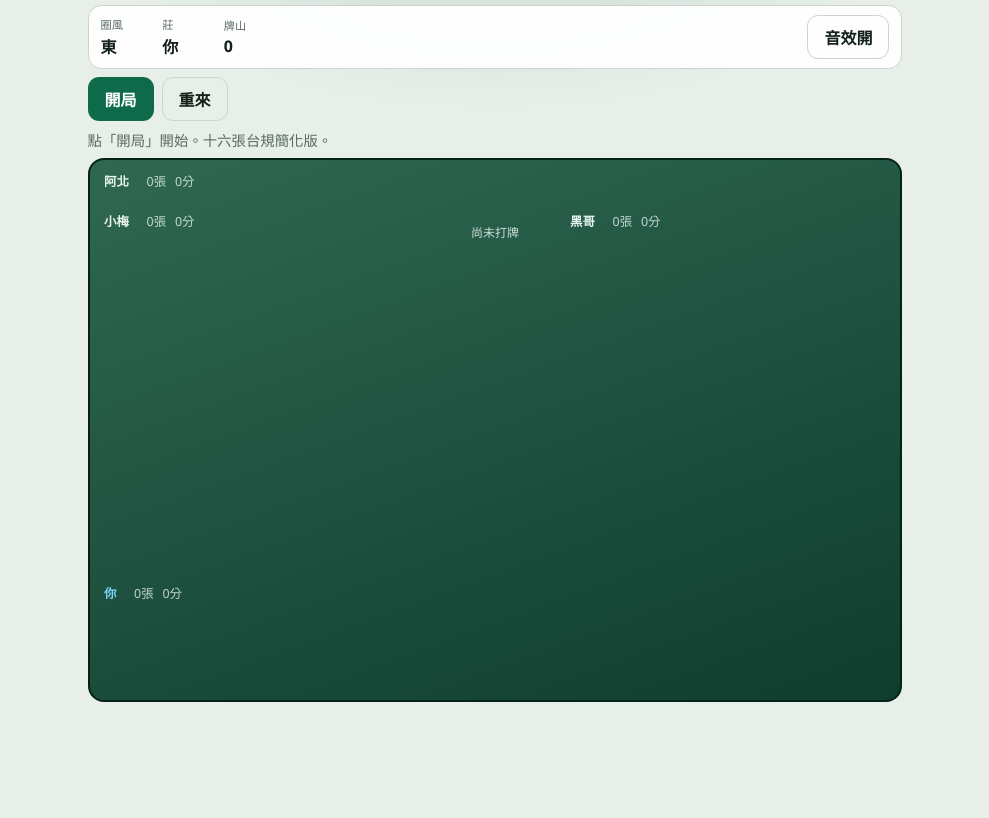
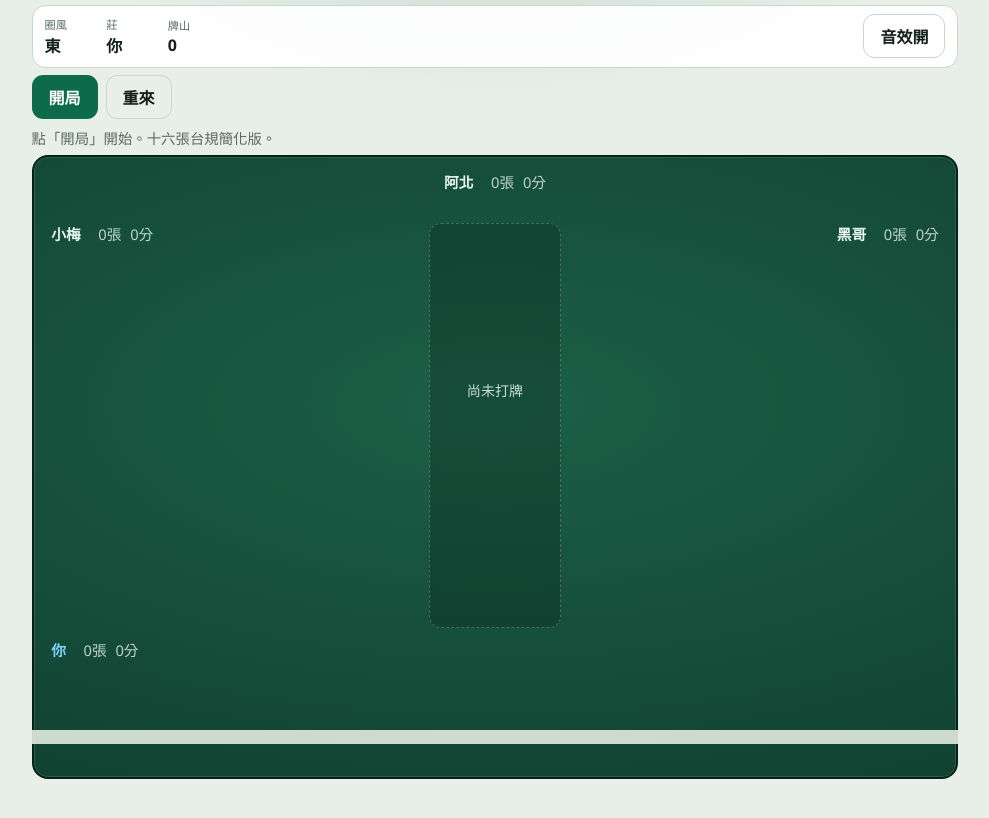
Before and after one commit to sampot/pg-mahjong, a plain HTML site: page index.html in a window 1280 px wide. Shown: the part 56-874 px from the top of the page, without its empty margins (145-1134 px from the left). Before the commit the page ends 800 px from the top, so only its background shows below. Drawn offline with Linux system fonts and the light colour scheme.

Commit message:
fix: scale table felt, seats, and discards with layout
Grow mini tiles and discard ponds with hand size, give the felt a
taller mid-table, and enlarge the center discard on wide screens.

```diff
--- a/styles.css
+++ b/styles.css
@@ -11,16 +11,19 @@
   --felt-edge: #0f3d2e;
   --danger: #b91c1c;
   --you: #0ea5e9;
-  /* Scale with viewport; width ceiling = one full hand (17) + chrome */
+  /* Scale with viewport; width ceiling = full hand (17) + table side chrome */
   --tile-h: clamp(3.05rem, 4.6vw, 4.65rem);
   --tile-face-w: calc(var(--tile-h) * 0.78);
+  --mini-h: calc(var(--tile-h) * 0.58);
+  --mini-w: calc(var(--mini-h) * 0.75);
   --hand-gap: 0.18rem;
   --hand-tiles: 17;
   --hand-span: calc(
     var(--hand-tiles) * var(--tile-face-w) + (var(--hand-tiles) - 1) * var(--hand-gap) +
       1.25rem
   );
-  --layout-max: var(--hand-span);
+  --table-side: clamp(0rem, 8vw, 5.5rem);
+  --layout-max: calc(var(--hand-span) + var(--table-side));
 }
 
 @media (prefers-color-scheme: dark) {
@@ -161,23 +164,78 @@
 .table {
   display: flex;
   flex-direction: column;
-  gap: 0.45rem;
-  padding: 0.55rem;
+  gap: 0.5rem;
+  padding: 0.6rem;
   border-radius: 1rem;
   background:
-    linear-gradient(160deg, color-mix(in oklab, var(--felt) 92%, #fff), var(--felt-edge));
+    radial-gradient(
+      120% 80% at 50% 40%,
+      color-mix(in oklab, var(--felt) 88%, #2a7a5c),
+      var(--felt-edge)
+    );
   border: 2px solid color-mix(in oklab, var(--felt-edge) 70%, #000);
+  box-shadow: inset 0 0 0 1px color-mix(in oklab, #fff 12%, transparent);
   color: #e8f5ef;
   flex: 1 1 auto;
-  min-height: 0;
+  min-height: min(70dvh, 36rem);
+}
+
+.seat {
+  min-width: 0;
+}
+
+.seat-top {
+  display: flex;
+  flex-direction: column;
+  align-items: center;
+  text-align: center;
+  gap: 0.25rem;
+}
+
+.seat-top .seat-melds,
+.seat-top .seat-flowers,
+.seat-top .seat-discards {
+  justify-content: center;
+  width: 100%;
 }
 
 .seat-mid {
   display: grid;
-  grid-template-columns: minmax(0, 1fr) minmax(5rem, 0.55fr) minmax(0, 1fr);
-  gap: 0.45rem;
-  align-items: start;
+  grid-template-columns: minmax(0, 1fr) minmax(5.5rem, 0.5fr) minmax(0, 1fr);
+  gap: 0.5rem;
+  align-items: stretch;
   flex: 1 1 auto;
+  min-height: calc(var(--tile-h) * 3.2);
+}
+
+.seat-left,
+.seat-right {
+  display: flex;
+  flex-direction: column;
+  gap: 0.25rem;
+  min-height: 100%;
+}
+
+.seat-left {
+  align-items: flex-start;
+}
+
+.seat-right {
+  align-items: flex-end;
+  text-align: right;
+}
+
+.seat-right .seat-melds,
+.seat-right .seat-flowers,
+.seat-right .seat-discards {
+  justify-content: flex-end;
+}
+
+.seat-you {
+  display: flex;
+  flex-direction: column;
+  gap: 0.3rem;
+  margin-top: auto;
 }
 
 .seat-meta {
@@ -185,8 +243,8 @@
   flex-wrap: wrap;
   align-items: baseline;
   gap: 0.35rem 0.55rem;
-  font-size: 0.78rem;
-  margin-bottom: 0.25rem;
+  font-size: clamp(0.75rem, 1.35vw, 0.92rem);
+  margin-bottom: 0.1rem;
 }
 
 .seat-name {
@@ -211,23 +269,36 @@
   flex-direction: column;
   align-items: center;
   justify-content: center;
-  gap: 0.35rem;
-  min-height: 4.5rem;
-  padding: 0.35rem;
+  gap: 0.4rem;
+  min-height: 100%;
+  padding: 0.5rem;
+  border-radius: 0.75rem;
+  background: color-mix(in oklab, #000 18%, transparent);
+  border: 1px dashed color-mix(in oklab, #fff 22%, transparent);
 }
 
 .trick-hint {
   margin: 0;
-  font-size: 0.75rem;
+  font-size: clamp(0.72rem, 1.2vw, 0.88rem);
   opacity: 0.85;
   text-align: center;
 }
 
 .last-tile {
-  min-height: 3.2rem;
+  min-height: calc(var(--tile-h) * 1.05);
   display: flex;
   align-items: center;
   justify-content: center;
+}
+
+.last-tile .tile {
+  width: var(--tile-face-w);
+  height: var(--tile-h);
+}
+
+.last-tile .tile .tile-face {
+  width: 100%;
+  height: 100%;
 }
 
 .seat-melds,
@@ -235,14 +306,25 @@
 .seat-discards {
   display: flex;
   flex-wrap: wrap;
-  gap: 0.15rem;
-  margin-bottom: 0.2rem;
+  gap: 0.18rem;
+  margin-bottom: 0.15rem;
 }
 
 .seat-discards {
-  max-height: 4.5rem;
+  max-height: calc(var(--mini-h) * 3.4);
   overflow: auto;
-  opacity: 0.9;
+  opacity: 0.95;
+  flex: 1 1 auto;
+  align-content: flex-start;
+  width: 100%;
+}
+
+.seat-top .seat-discards {
+  max-height: calc(var(--mini-h) * 2.4);
+}
+
+.seat-you .seat-discards {
+  max-height: calc(var(--mini-h) * 2.2);
 }
 
 .hand-scroll {
@@ -285,13 +367,13 @@
 }
 
 .tile.mini {
-  width: calc(var(--tile-h) * 0.42);
-  height: calc(var(--tile-h) * 0.56);
+  width: var(--mini-w);
+  height: var(--mini-h);
 }
 
 .tile.back {
-  width: calc(var(--tile-h) * 0.28);
-  height: calc(var(--tile-h) * 0.38);
+  width: calc(var(--mini-w) * 0.72);
+  height: calc(var(--mini-h) * 0.72);
 }
 
 .hand .tile {
@@ -405,6 +487,10 @@
 }
 
 @media (min-width: 640px) {
+  :root {
+    --mini-h: calc(var(--tile-h) * 0.64);
+  }
+
   .hero {
     display: flex;
     flex-wrap: wrap;
@@ -421,12 +507,28 @@
     margin: 0;
   }
 
-  .seat-discards {
-    max-height: 7rem;
+  .meter,
+  .controls,
+  .status {
+    flex-shrink: 0;
   }
 
-  .center-felt {
-    min-height: 6rem;
+  .table {
+    min-height: min(74dvh, 42rem);
+    padding: 0.75rem 0.85rem;
+  }
+
+  .seat-mid {
+    min-height: calc(var(--tile-h) * 4);
+    gap: 0.65rem;
+  }
+
+  .seat-discards {
+    max-height: calc(var(--mini-h) * 4.6);
+  }
+
+  .seat-top .seat-discards {
+    max-height: calc(var(--mini-h) * 3.2);
   }
 
   .panel {
@@ -439,22 +541,46 @@
 }
 
 @media (min-width: 900px) {
+  :root {
+    --mini-h: calc(var(--tile-h) * 0.7);
+    --table-side: clamp(1.5rem, 10vw, 7rem);
+  }
+
   main {
     padding-inline: 1rem;
+    gap: 0.45rem;
   }
 
   .table {
-    padding: 0.75rem 0.9rem;
+    padding: 0.9rem 1.1rem;
+    gap: 0.65rem;
+    min-height: min(78dvh, 48rem);
+  }
+
+  .seat-mid {
+    grid-template-columns: minmax(0, 1.15fr) minmax(7.5rem, 0.42fr) minmax(0, 1.15fr);
+    gap: 0.85rem;
+    min-height: calc(var(--tile-h) * 5);
+  }
+
+  .center-felt {
+    padding: 0.75rem;
     gap: 0.55rem;
   }
 
-  .seat-mid {
-    grid-template-columns: minmax(0, 1.1fr) minmax(6.5rem, 0.45fr) minmax(0, 1.1fr);
-    gap: 0.65rem;
+  .last-tile .tile {
+    width: calc(var(--tile-face-w) * 1.12);
+    height: calc(var(--tile-h) * 1.12);
   }
 
   .seat-discards {
-    max-height: 9rem;
+    max-height: none;
+    overflow: visible;
+  }
+
+  .seat-top .seat-discards,
+  .seat-you .seat-discards {
+    max-height: none;
   }
 
   /* Wide enough for a full hand: prefer no sideways scroll */
```
